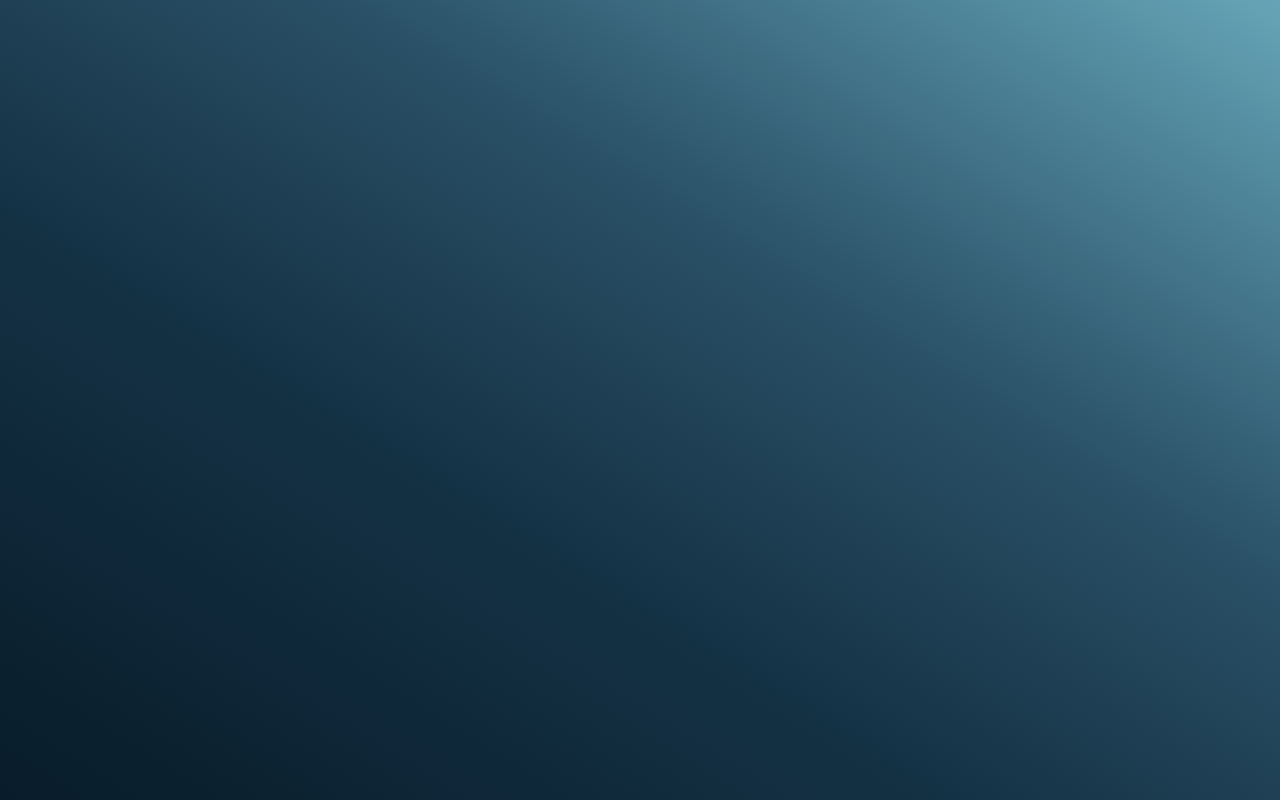
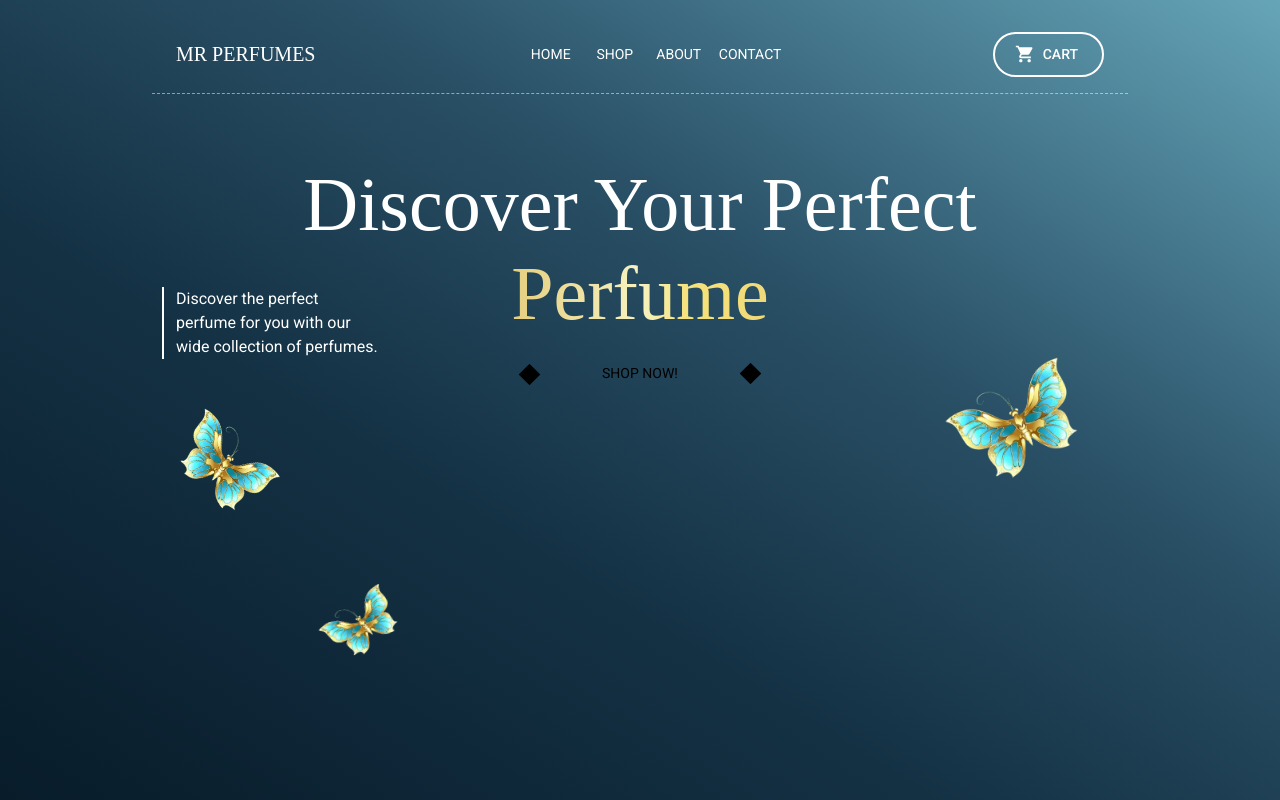
Before and after one commit to kingmohbil/online-store, a Next.js app: page / in a window 1280 px wide. Built offline with nearby package versions, Linux system fonts and the light colour scheme.

Commit message:
Added the home page component

```diff
--- a/pages/index.tsx
+++ b/pages/index.tsx
@@ -1,14 +1,22 @@
 import Head from 'next/head';
+import AppBar from '@/components/AppBar';
+import HomeComponent from '@/components/HomePage';
+import { websiteName } from '@/constants';
 
 export default function Home() {
   return (
     <>
       <Head>
-        <title>Create Next App</title>
-        <meta name="description" content="Generated by create next app" />
+        <title>{websiteName}</title>
+        <meta
+          name="description"
+          content="Home page for a brief description about the store"
+        />
         <meta name="viewport" content="width=device-width, initial-scale=1" />
         <link rel="icon" href="/favicon.ico" />
       </Head>
+      <AppBar />
+      <HomeComponent />
     </>
   );
 }
```
